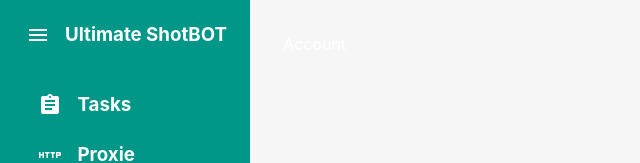
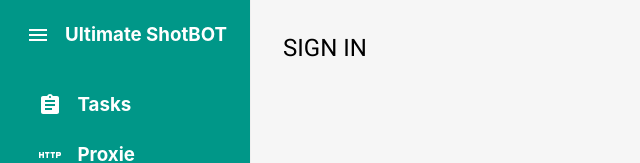
Before and after one commit to Aingkaran/CheckoutBot, a React (Vite) app in the folder CheckoutBot/: page /account in a window 1280 px wide. Shown: the top 163 px of the page, without its empty margins (0-640 px from the left). Built offline with nearby package versions, Linux system fonts and the light colour scheme.

Commit message:
add typography theme

```diff
--- a/CheckoutBot/src/main.jsx
+++ b/CheckoutBot/src/main.jsx
@@ -10,8 +10,31 @@
 import { BrowserRouter } from 'react-router-dom';
 import { createTheme, ThemeProvider } from '@mui/material/styles';
 import { teal } from '@mui/material/colors';
+import '@fontsource/roboto/300.css';
+import '@fontsource/roboto/400.css';
+import '@fontsource/roboto/500.css';
+import '@fontsource/roboto/700.css';
+
 
 const theme = createTheme({
+  components: {
+    MuiTypography: {
+      defaultProps: {
+        variantMapping: {
+          h1: 'h2',
+          h2: 'h2',
+          h3: 'h2',
+          h4: 'h2',
+          h5: 'h2',
+          h6: 'h2',
+          subtitle1: 'h2',
+          subtitle2: 'h2',
+          body1: 'span',
+          body2: 'span',
+        },
+      },
+    },
+  },
 
   palette: {
     primary: {
--- a/CheckoutBot/src/scenes/account/index.jsx
+++ b/CheckoutBot/src/scenes/account/index.jsx
@@ -1,7 +1,28 @@
+import React, { useState } from 'react';
+import './style.css'
+import { Container, Box } from '@mui/material';
+import { DataGrid } from '@mui/x-data-grid';
+import { useForm } from "react-hook-form";
+import { Input, TextField, Button, Typography } from '@mui/material';
+
 const Account = () => {
 
     return (
-        <div>Account</div>
+        <Box sx={{
+            display: "flex",
+
+        }}>
+            <Box sx={{
+                display: "flex",
+                flexDirection: "column"
+            }}>
+                <Typography variant="h5" color="black">SIGN IN</Typography>
+
+            </Box>
+            <Box>
+
+            </Box>
+        </Box>
     )
 
 }
```
Also changed, not shown: CheckoutBot/src/scenes/account/style.css (added).
